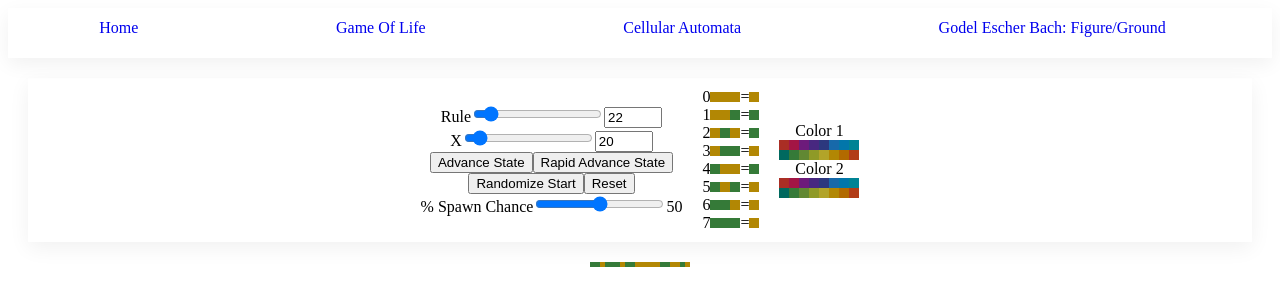
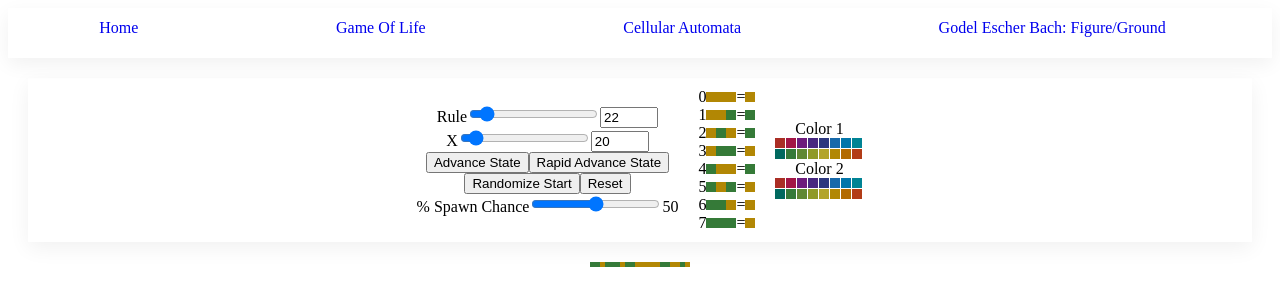
Before and after one commit to JohYoshida/computational-models, a Next.js app: page /cellular-automata in a window 1280 px wide. Shown: the top 306 px of the page. Built offline with nearby package versions, Linux system fonts and the light colour scheme.

Commit message:
Added border style to clickable containers

```diff
--- a/components/ColorPicker.jsx
+++ b/components/ColorPicker.jsx
@@ -17,67 +17,121 @@ export default function ColorPicker(props) {
     "#b2a429",
     "#b28704",
     "#b26a00",
-    "#b23c17",
+    "#b23c17"
   ];
-  const { id, updateColor } = props;
+  const { id, updateColor, current } = props;
+
   return (
     <div style={colorPickerStyle}>
       <label>Color {id}</label>
       <div style={row}>
-        <div onClick={updateColor.bind(this, id, colors[0])} >
+        <div
+          style={containerStyle}
+          onClick={updateColor.bind(this, id, colors[0])}
+        >
           <Cell size={10} color={colors[0]} />
         </div>
-        <div onClick={updateColor.bind(this, id, colors[1])} >
+        <div
+          style={containerStyle}
+          onClick={updateColor.bind(this, id, colors[1])}
+        >
           <Cell size={10} color={colors[1]} />
         </div>
-        <div onClick={updateColor.bind(this, id, colors[2])} >
+        <div
+          style={containerStyle}
+          onClick={updateColor.bind(this, id, colors[2])}
+        >
           <Cell size={10} color={colors[2]} />
         </div>
-        <div onClick={updateColor.bind(this, id, colors[3])} >
+        <div
+          style={containerStyle}
+          onClick={updateColor.bind(this, id, colors[3])}
+        >
           <Cell size={10} color={colors[3]} />
         </div>
-        <div onClick={updateColor.bind(this, id, colors[4])} >
+        <div
+          style={containerStyle}
+          onClick={updateColor.bind(this, id, colors[4])}
+        >
           <Cell size={10} color={colors[4]} />
         </div>
-        <div onClick={updateColor.bind(this, id, colors[5])} >
+        <div
+          style={containerStyle}
+          onClick={updateColor.bind(this, id, colors[5])}
+        >
           <Cell size={10} color={colors[5]} />
         </div>
-        <div onClick={updateColor.bind(this, id, colors[6])} >
+        <div
+          style={containerStyle}
+          onClick={updateColor.bind(this, id, colors[6])}
+        >
           <Cell size={10} color={colors[6]} />
         </div>
-        <div onClick={updateColor.bind(this, id, colors[7])} >
+        <div
+          style={containerStyle}
+          onClick={updateColor.bind(this, id, colors[7])}
+        >
           <Cell size={10} color={colors[7]} />
         </div>
       </div>
       <div style={row}>
-        <div onClick={updateColor.bind(this, id, colors[8])} >
+        <div
+          style={containerStyle}
+          onClick={updateColor.bind(this, id, colors[8])}
+        >
           <Cell size={10} color={colors[8]} />
         </div>
-        <div onClick={updateColor.bind(this, id, colors[9])} >
+        <div
+          style={containerStyle}
+          onClick={updateColor.bind(this, id, colors[9])}
+        >
           <Cell size={10} color={colors[9]} />
         </div>
-        <div onClick={updateColor.bind(this, id, colors[10])} >
+        <div
+          style={containerStyle}
+          onClick={updateColor.bind(this, id, colors[10])}
+        >
           <Cell size={10} color={colors[10]} />
         </div>
-        <div onClick={updateColor.bind(this, id, colors[11])} >
+        <div
+          style={containerStyle}
+          onClick={updateColor.bind(this, id, colors[11])}
+        >
           <Cell size={10} color={colors[11]} />
         </div>
-        <div onClick={updateColor.bind(this, id, colors[12])} >
+        <div
+          style={containerStyle}
+          onClick={updateColor.bind(this, id, colors[12])}
+        >
           <Cell size={10} color={colors[12]} />
         </div>
-        <div onClick={updateColor.bind(this, id, colors[13])} >
+        <div
+          style={containerStyle}
+          onClick={updateColor.bind(this, id, colors[13])}
+        >
           <Cell size={10} color={colors[13]} />
         </div>
-        <div onClick={updateColor.bind(this, id, colors[14])} >
+        <div
+          style={containerStyle}
+          onClick={updateColor.bind(this, id, colors[14])}
+        >
           <Cell size={10} color={colors[14]} />
         </div>
-        <div onClick={updateColor.bind(this, id, colors[15])} >
+        <div
+          style={containerStyle}
+          onClick={updateColor.bind(this, id, colors[15])}
+        >
           <Cell size={10} color={colors[15]} />
         </div>
       </div>
     </div>
   );
 }
+
+const containerStyle = {
+  borderRight: "1px solid white",
+  marginBottom: 1
+};
 
 const colorPickerStyle = {
   display: "flex",
```
